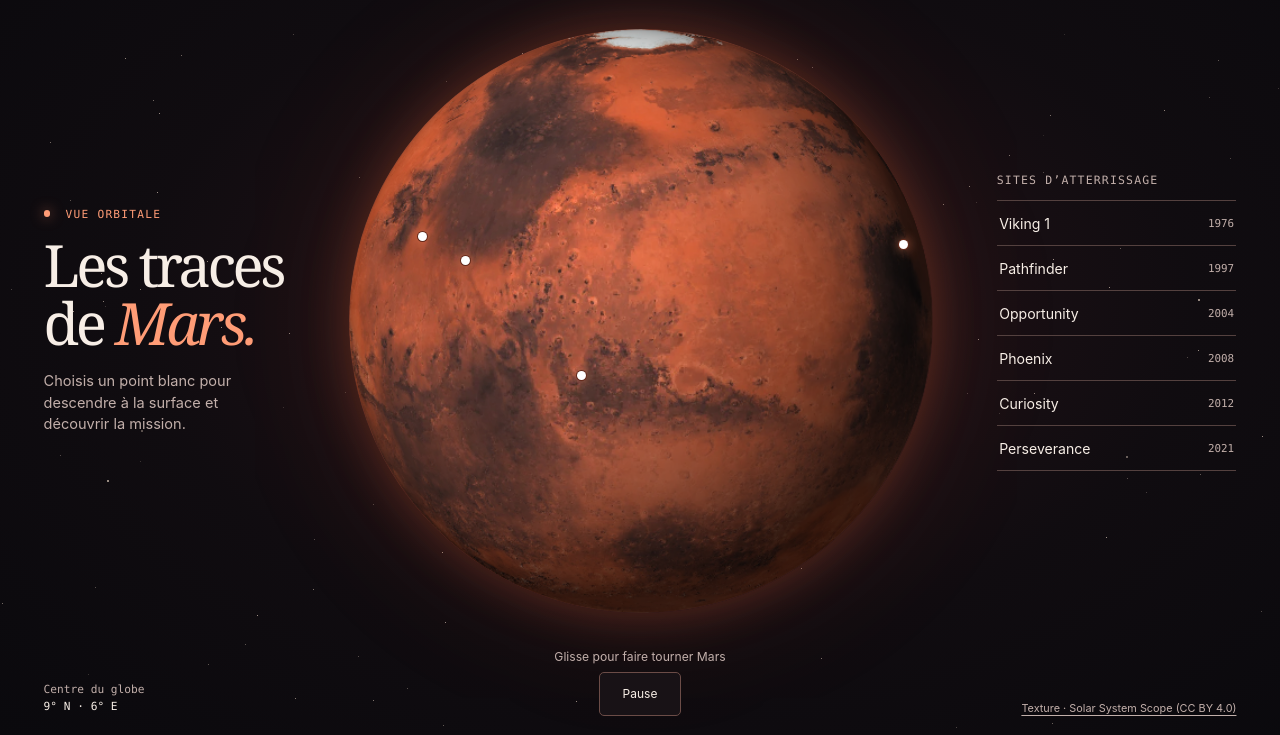
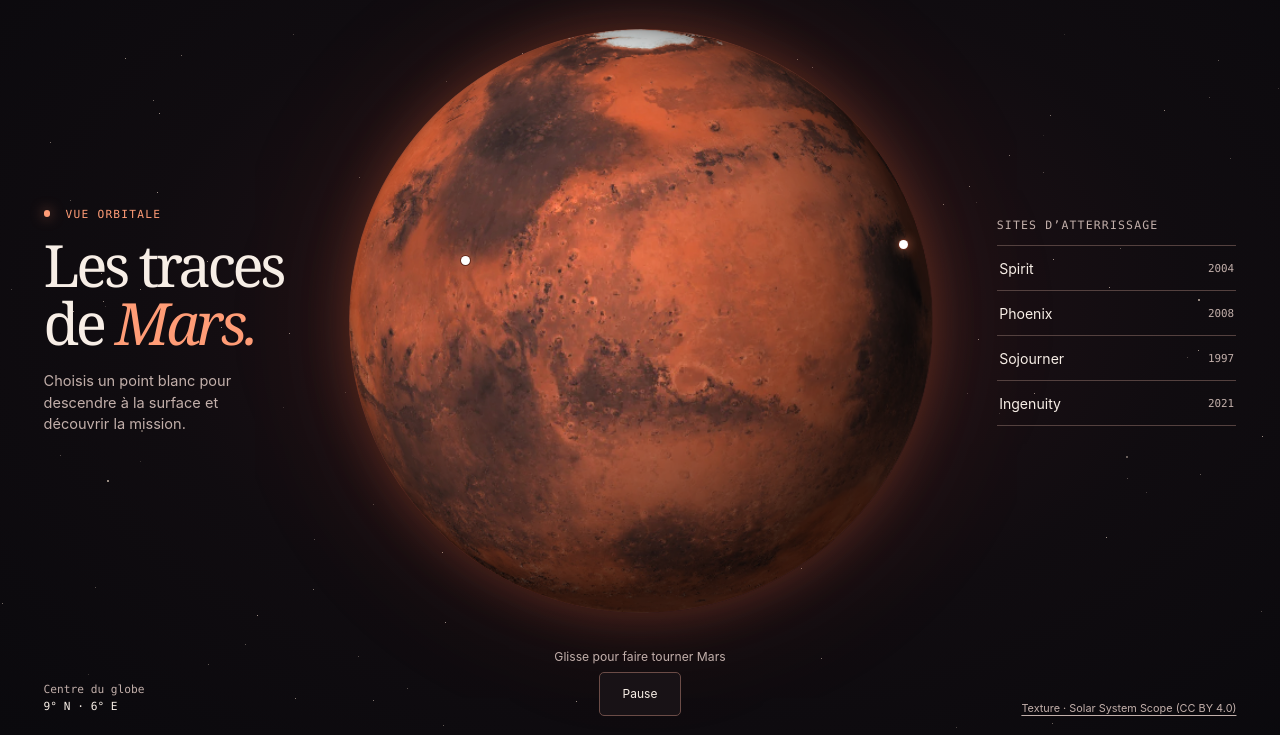
Before and after one commit to adam-a-maker/Nasa-space-app-challenge, a plain HTML site: page tentative 1/index.html in a window 1280 px wide. Shown: the part 65-800 px from the top of the page. Drawn offline with Linux system fonts and the light colour scheme; animation ran at ten frames a second.

Commit message:
changer les sites d'atterissage et leus infos

```diff
--- a/tentative 1/app.js
+++ b/tentative 1/app.js
@@ -1,10 +1,8 @@
 const missions = [
-  {name:"Viking 1", year:1976, site:"Chryse Planitia", lat:22.27, lon:-47.95, title:"Le sol martien à l’épreuve", story:"Viking 1 prélève de la terre avec son bras robotique et la confie à trois expériences. Les résultats suscitent un débat, mais ils ne suffisent pas à établir la présence de vie.", source:"https://science.nasa.gov/mission/viking-1/"},
-  {name:"Pathfinder", year:1997, site:"Ares Vallis", lat:19.13, lon:-33.22, title:"Le premier rover à rouler sur Mars", story:"Le petit Sojourner descend de son atterrisseur et va examiner les roches. Son spectromètre révèle la présence de silicium et d’autres éléments, donnant aux chercheurs des indices sur leur composition.", source:"https://science.nasa.gov/mission/mars-pathfinder/"},
-  {name:"Opportunity", year:2004, site:"Meridiani Planum", lat:-1.95, lon:-5.53, title:"Des roches qui racontent l’eau", story:"Opportunity approche ses instruments des roches d’un petit cratère. Il y trouve des minéraux et des traces dans les couches rocheuses qui indiquent que de l’eau liquide a autrefois circulé ici.", source:"https://science.nasa.gov/mission/mars-exploration-rovers-spirit-and-opportunity/"},
-  {name:"Phoenix", year:2008, site:"Vastitas Borealis", lat:68.22, lon:-125.75, title:"De la glace sous la poussière", story:"Le bras de Phoenix creuse près du pôle nord martien. Des fragments clairs disparaissent après quelques jours et l’analyse d’un prélèvement confirme la présence d’eau sous forme de glace.", source:"https://science.nasa.gov/mission/phoenix/"},
-  {name:"Curiosity", year:2012, site:"Cratère Gale", lat:-4.59, lon:137.44, title:"Au fond d’un ancien lac", story:"Curiosity fore une roche et analyse la poudre. Les minéraux et les couches de sédiments racontent l’histoire d’un ancien lac qui réunissait des conditions favorables à la vie microbienne.", source:"https://science.nasa.gov/mission/msl-curiosity/"},
-  {name:"Perseverance", year:2021, site:"Cratère Jezero", lat:18.44, lon:77.45, title:"Des échantillons pour une enquête future", story:"Dans un cratère où une rivière se jetait autrefois dans un lac, Perseverance prélève des carottes de roche. Ces échantillons pourraient aider à chercher des traces de vie ancienne.", source:"https://science.nasa.gov/mission/mars-2020-perseverance/"}
+  {name:"Spirit", year:2004, site:"Cratère Gusev", lat:-14.57, lon:175.47, title:"Une roue révèle un sol riche en silice", story:"En 2007, une roue bloquée creuse une tranchée près de Home Plate. Spirit y met au jour un sol presque composé de silice pure, probablement formé dans un environnement où l’eau était présente.", source:"https://science.nasa.gov/resource/rovers-wheel-churns-up-bright-martian-soil/"},
+  {name:"Phoenix", year:2008, site:"Vastitas Borealis", lat:68.22, lon:-125.75, title:"De la glace sous la surface arctique", story:"Le bras robotique de Phoenix creuse le sol près du pôle nord martien. La mission confirme la présence de glace d’eau sous la surface et détecte aussi du perchlorate dans le sol.", source:"https://science.nasa.gov/mission/phoenix/"},
+  {name:"Sojourner", year:1997, site:"Ares Vallis", lat:19.13, lon:-33.22, title:"Le premier rover sur Mars", story:"Déployé par l’atterrisseur Pathfinder dans Ares Vallis, Sojourner examine des roches et des sols d’une ancienne plaine d’inondation. Ses observations contribuent à étudier l’histoire géologique et climatique de Mars.", source:"https://science.nasa.gov/mission/mars-pathfinder/"},
+  {name:"Ingenuity", year:2021, site:"Cratère Jezero", lat:18.44, lon:77.45, title:"Le premier vol motorisé sur une autre planète", story:"Transporté sous le rover Perseverance, Ingenuity réalise en 2021 le premier vol motorisé et contrôlé sur une autre planète. Prévu pour cinq vols, l’hélicoptère en effectue 72 avant la fin de sa mission en 2024.", source:"https://science.nasa.gov/mission/mars-2020-perseverance/ingenuity-mars-helicopter/"}
 ];
 
 const radians = Math.PI / 180;
--- a/tentative 1/index.html
+++ b/tentative 1/index.html
@@ -95,8 +95,9 @@
 (function () {
   const destinations = [
     { match: /phoenix/i, href: "mini_jeux/Phoenix.html" },
-    { match: /opportunity/i, href: "mini_jeux/Opportunity.html" },
-    { match: /pathfinder|sojourner/i, href: "mini_jeux/Pathfinder.html" }
+    { match: /spirit/i, href: "mini_jeux/Spirit.html" },
+    { match: /sojourner/i, href: "mini_jeux/Sojourner.html" },
+    { match: /ingenuity/i, href: "mini_jeux/Ingenuity.html" }
   ];
 
   function updateLaunchButton() {
```
